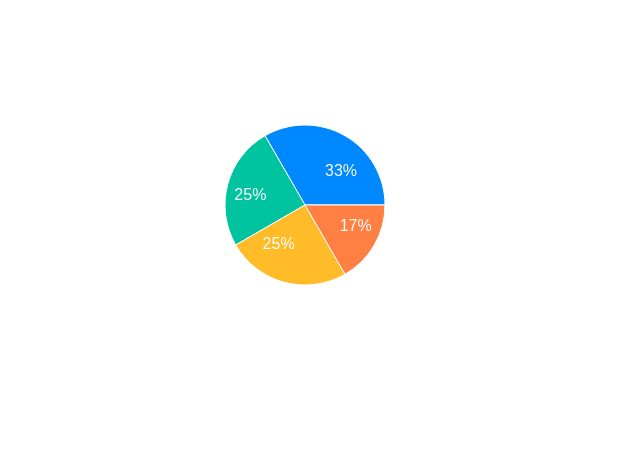
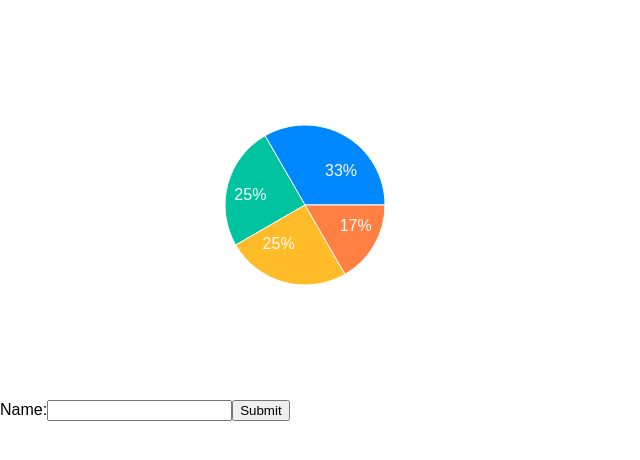
Before and after one commit to foxed/cryptfolio, a React (Create React App) app: page / in a window 1280 px wide. Shown: the top 460 px of the page, without its empty margins (0-640 px from the left). Built offline with nearby package versions, Linux system fonts and the light colour scheme.

Commit message:
basic form

```diff
--- a/public/index.html
+++ b/public/index.html
@@ -26,6 +26,7 @@
       You need to enable JavaScript to run this app.
     </noscript>
     <div id="root"></div>
+		<div id="chartinput"></div>
     <!--
       This HTML file is a template.
       If you open it directly in the browser, you will see an empty page.
--- /dev/null
+++ b/src/ChartInput.js
@@ -0,0 +1,34 @@
+import React from 'react';
+
+class ChartInput extends React.Component {
+	  constructor(props) {
+			    super(props);
+			    this.state = {value: ''};
+
+			    this.handleChange = this.handleChange.bind(this);
+			    this.handleSubmit = this.handleSubmit.bind(this);
+			  }
+
+	  handleChange(event) {
+			    this.setState({value: event.target.value});
+			  }
+
+	  handleSubmit(event) {
+			    alert('A name was submitted: ' + this.state.value);
+			    event.preventDefault();
+			  }
+
+	  render() {
+			    return (
+						      <form onSubmit={this.handleSubmit}>
+							        <label>
+							          Name:
+							          <input type="text" value={this.state.value} onChange={this.handleChange} />
+							        </label>
+							        <input type="submit" value="Submit" />
+							      </form>
+							    );
+			  }
+}
+
+export default ChartInput;
--- a/src/index.js
+++ b/src/index.js
@@ -4,7 +4,9 @@
 //import App from './App';
 import registerServiceWorker from './registerServiceWorker';
 import SimplePieChart from './pie';
+import ChartInput from './ChartInput'
 
 //ReactDOM.render(<App />, document.getElementById('root'));
 ReactDOM.render(<SimplePieChart />, document.getElementById('root'));
+ReactDOM.render(<ChartInput />, document.getElementById('chartinput'));
 registerServiceWorker();
```
